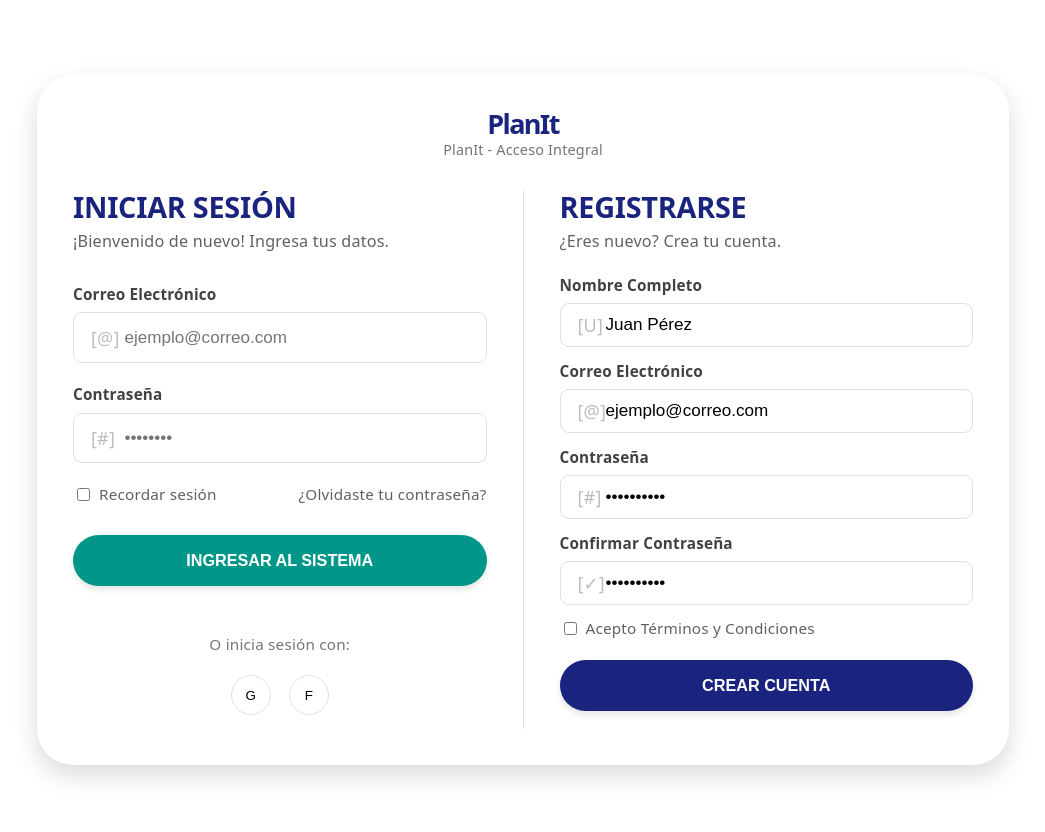
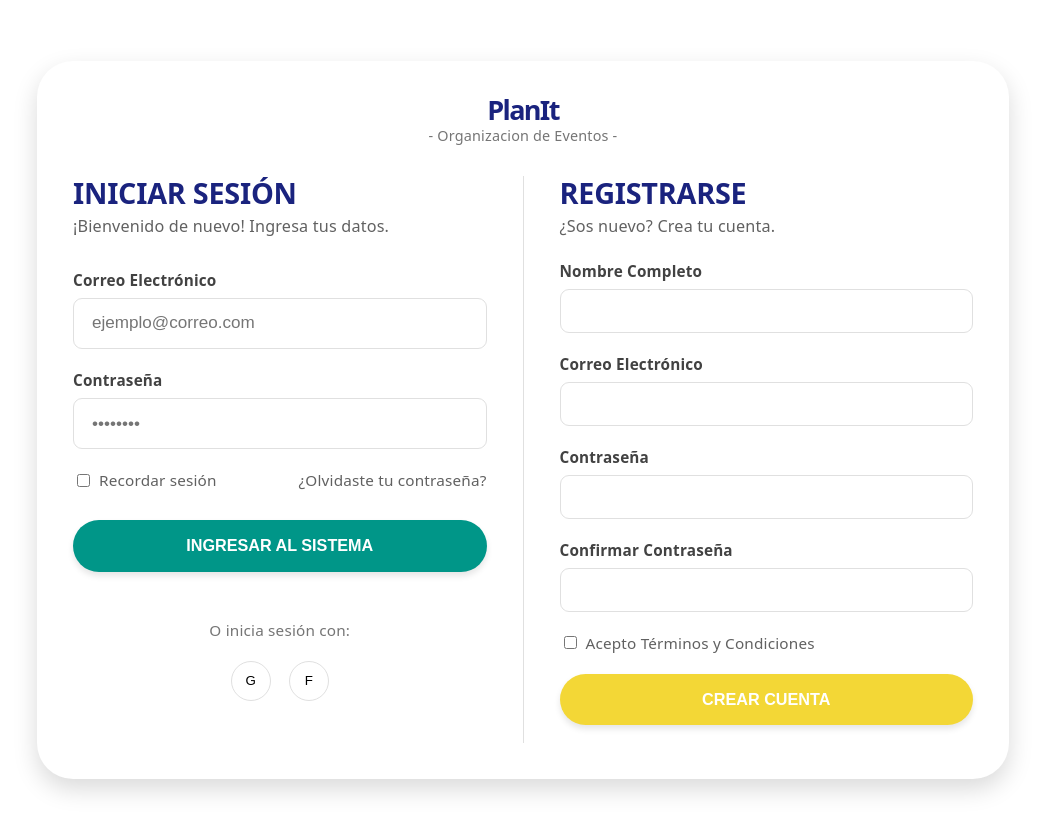
Before and after one commit to FrancoCollado/PlanIt, a React (Vite) app in the folder apps/web/: page / in a window 1280 px wide. Shown: the top 832 px of the page, without its empty margins (137-1182 px from the left). Built offline with nearby package versions, Linux system fonts and the light colour scheme.

Commit message:
Correccion de nombre de variables y limpieza en componentes de estilos, todo en auth

```diff
--- a/apps/web/src/modules/auth/components/AuthCard.tsx
+++ b/apps/web/src/modules/auth/components/AuthCard.tsx
@@ -9,7 +9,7 @@ const CardContainer = styled.div`
   width: 100%;
   max-width: 900px;
   margin: 0 auto;
-  padding: 2rem; /* Relleno ajustado */
+  padding: 2rem;
   display: flex;
   flex-direction: column;
   align-items: center;
@@ -76,7 +76,7 @@ export const AuthCard: React.FC<AuthCardProps> = ({ loginForm, registerForm }) =
     <CardContainer>
       <LogoContainer>
         <LogoTitle>PlanIt</LogoTitle>
-        <LogoSubtitle>PlanIt - Acceso Integral</LogoSubtitle>
+        <LogoSubtitle>- Organizacion de Eventos -</LogoSubtitle>
       </LogoContainer>
 
       <ColumnsContainer>
--- a/apps/web/src/modules/auth/components/LoginForm.tsx
+++ b/apps/web/src/modules/auth/components/LoginForm.tsx
@@ -1,15 +1,13 @@
-// apps/web/src/modules/auth/components/LoginForm.tsx
 import React, { useState } from 'react';
 import styled from 'styled-components';
-
-export type UserRole = 'admin' | 'business' | 'client';
+export type UserRole = 'admin' | 'empresa' | 'cliente';
 
 interface LoginFormProps {
   onLoginSuccess?: (role: UserRole) => void;
 }
 
-// 1. Definición de las 3 credenciales hardcodeadas
-const MOCK_USERS = [
+// Credenciales Harcodeadas por ahora
+const mock_users = [
   { email: 'admin@planit.com', password: '123', role: 'admin' as UserRole },
   { email: 'empresa@planit.com', password: '123', role: 'business' as UserRole },
   { email: 'cliente@planit.com', password: '123', role: 'client' as UserRole },
@@ -44,24 +42,15 @@ export const Label = styled.label`
   margin-bottom: 0.3rem;
 `;
 
-export const InputWrapper = styled.div`
+export const ContenedorInput = styled.div`
   position: relative;
   display: flex;
   align-items: center;
 `;
 
-export const IconPlaceholder = styled.div`
-  position: absolute;
-  left: 1rem;
-  color: #bdbdbd;
-  display: flex;
-  align-items: center;
-  justify-content: center;
-`;
-
 export const StyledInput = styled.input`
   width: 100%;
-  padding: 0.8rem 1rem 0.8rem 2.8rem;
+  padding: 0.8rem 1rem ;
   border: 1px solid #e0e0e0;
   border-radius: 0.5rem;
   font-size: 0.95rem;
@@ -86,7 +75,6 @@ export const CheckboxLabel = styled.label`
   align-items: center;
   color: #616161;
   cursor: pointer;
-
   input {
     margin-right: 0.5rem;
   }
@@ -95,7 +83,6 @@ export const CheckboxLabel = styled.label`
 export const ForgotPasswordLink = styled.a`
   color: #616161;
   text-decoration: none;
-
   &:hover {
     text-decoration: underline;
   }
@@ -177,7 +164,7 @@ export const LoginForm: React.FC<LoginFormProps> = ({ onLoginSuccess }) => {
     setErrorMessage('');
 
     // Validación de la lista MOCK
-    const foundUser = MOCK_USERS.find(
+    const foundUser = mock_users.find(
       user => user.email.toLowerCase() === email.trim().toLowerCase() && user.password === password
     );
 
@@ -194,11 +181,9 @@ export const LoginForm: React.FC<LoginFormProps> = ({ onLoginSuccess }) => {
     <form onSubmit={handleSubmit}>
       <FormTitle>INICIAR SESIÓN</FormTitle>
       <FormSubtitle>¡Bienvenido de nuevo! Ingresa tus datos.</FormSubtitle>
-
       <InputGroup>
         <Label>Correo Electrónico</Label>
-        <InputWrapper>
-          <IconPlaceholder>[@]</IconPlaceholder>
+        <ContenedorInput>
           <StyledInput
             type="email"
             placeholder="ejemplo@correo.com"
@@ -206,13 +191,12 @@ export const LoginForm: React.FC<LoginFormProps> = ({ onLoginSuccess }) => {
             onChange={(e) => setEmail(e.target.value)}
             required
           />
-        </InputWrapper>
+        </ContenedorInput>
       </InputGroup>
 
       <InputGroup>
         <Label>Contraseña</Label>
-        <InputWrapper>
-          <IconPlaceholder>[#]</IconPlaceholder>
+        <ContenedorInput>
           <StyledInput
             type="password"
             placeholder="••••••••"
@@ -220,7 +204,7 @@ export const LoginForm: React.FC<LoginFormProps> = ({ onLoginSuccess }) => {
             onChange={(e) => setPassword(e.target.value)}
             required
           />
-        </InputWrapper>
+        </ContenedorInput>
       </InputGroup>
 
       <OptionsRow>
--- a/apps/web/src/modules/auth/components/RegisterForm.tsx
+++ b/apps/web/src/modules/auth/components/RegisterForm.tsx
@@ -1,4 +1,6 @@
 // apps/web/src/modules/auth/components/RegisterForm.tsx
+
+/* Importo el useState y los componentes de estilo que cree en LoginForm.tsx*/
 import React, { useState } from 'react';
 import styled from 'styled-components';
 import {
@@ -6,81 +8,80 @@ import {
   FormSubtitle,
   InputGroup,
   Label,
-  InputWrapper,
-  IconPlaceholder,
+  ContenedorInput,
   StyledInput,
   OptionsRow,
   CheckboxLabel,
   PrimaryButton
 } from './LoginForm';
 
-const CompactInputGroup = styled(InputGroup)`
-  margin-bottom: 0.6rem; /* Reducido de 1rem a 0.6rem para ganar espacio */
+
+
+const CompactInput = styled(StyledInput)`
+  padding: 0.6rem 1rem /* compacto la altura del input */
 `;
 
-const CompactInput = styled(StyledInput)`
-  padding: 0.6rem 1rem 0.6rem 2.5rem; /* Altura de input un poco más compacta */
-`;
+/* Creo constante RegisterForm y la exporto para import en otro archivo*/
+export const RegisterForm= () => {
+  const [name, setName] = useState('');
+  const [email, setEmail] = useState('');
+  const [password, setPassword] = useState('');
+  const [confirmPassword, setConfirmPassword] = useState('');
+  const [acceptTerms, setAcceptTerms] = useState(false);
 
-export const RegisterForm: React.FC = () => {
-  const [fullName, setFullName] = useState('Juan Pérez');
-  const [email, setEmail] = useState('ejemplo@correo.com');
-  const [password, setPassword] = useState('**********');
-  const [confirmPassword, setConfirmPassword] = useState('**********');
-  const [acceptTerms, setAcceptTerms] = useState(false);
+
+/* El preventDefault es para que el navegador no envie y recargue de una*/
 
   return (
     <form onSubmit={(e) => e.preventDefault()}>
+
       <FormTitle>REGISTRARSE</FormTitle>
-      <FormSubtitle style={{ marginBottom: '1rem' }}>¿Eres nuevo? Crea tu cuenta.</FormSubtitle>
 
-      <CompactInputGroup>
+      <FormSubtitle style={{ marginBottom: '1rem' }}>¿Sos nuevo? Crea tu cuenta.</FormSubtitle>
+
+      <InputGroup>
         <Label>Nombre Completo</Label>
-        <InputWrapper>
-          <IconPlaceholder>[U]</IconPlaceholder>
+        <ContenedorInput>
           <CompactInput
             type="text"
-            value={fullName}
-            onChange={(e) => setFullName(e.target.value)}
+            value={name}
+            onChange={(e) => setName(e.target.value)}  /* Con esto le ajusto el nombre si se detectan cambios*/
           />
-        </InputWrapper>
-      </CompactInputGroup>
+        </ContenedorInput>
+      </InputGroup>
 
-      <CompactInputGroup>
+      <InputGroup>
         <Label>Correo Electrónico</Label>
-        <InputWrapper>
-          <IconPlaceholder>[@]</IconPlaceholder>
+        <ContenedorInput>
           <CompactInput
             type="email"
             value={email}
             onChange={(e) => setEmail(e.target.value)}
           />
-        </InputWrapper>
-      </CompactInputGroup>
+        </ContenedorInput>
+      </InputGroup>
 
-      <CompactInputGroup>
+      <InputGroup>
         <Label>Contraseña</Label>
-        <InputWrapper>
-          <IconPlaceholder>[#]</IconPlaceholder>
+        <ContenedorInput>
           <CompactInput
             type="password"
             value={password}
             onChange={(e) => setPassword(e.target.value)}
           />
-        </InputWrapper>
-      </CompactInputGroup>
+        </ContenedorInput>
+      </InputGroup>
 
-      <CompactInputGroup>
+      <InputGroup>
         <Label>Confirmar Contraseña</Label>
-        <InputWrapper>
-          <IconPlaceholder>[✓]</IconPlaceholder>
+        <ContenedorInput>
           <CompactInput
             type="password"
             value={confirmPassword}
             onChange={(e) => setConfirmPassword(e.target.value)}
           />
-        </InputWrapper>
-      </CompactInputGroup>
+        </ContenedorInput>
+      </InputGroup>
 
       <OptionsRow style={{ marginBottom: '1rem' }}>
         <CheckboxLabel>
@@ -93,7 +94,7 @@ export const RegisterForm: React.FC = () => {
         </CheckboxLabel>
       </OptionsRow>
 
-      <PrimaryButton type="submit" color="#1a237e">
+      <PrimaryButton type="submit" color="#f3d736">
         CREAR CUENTA
       </PrimaryButton>
     </form>
```
